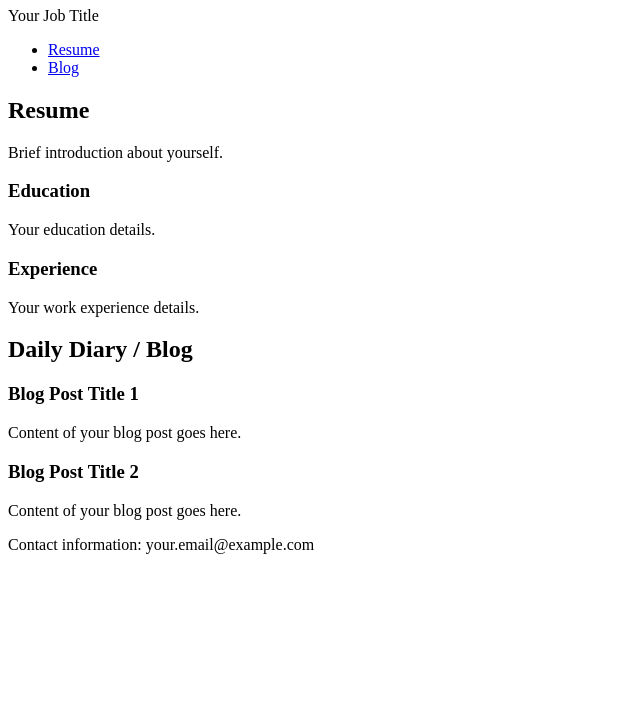
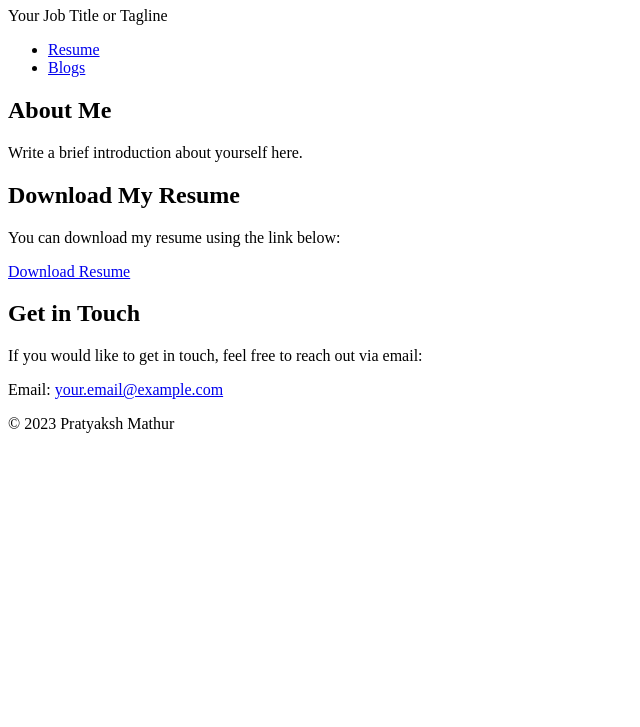
Before and after one commit to PratyakshMathur/PratyakshMathur.github.io, a plain HTML site: page index.html in a window 1280 px wide. Shown: the part 73-800 px from the top of the page, without its empty margins (0-640 px from the left). Drawn offline with Linux system fonts and the light colour scheme.

Commit message:
Resume.html

```diff
--- a/index.html
+++ b/index.html
@@ -4,44 +4,39 @@
     <meta charset="UTF-8">
     <meta name="viewport" content="width=device-width, initial-scale=1.0">
     <link rel="stylesheet" href="styles.css">
-    <title>Your Name's Resume</title>
+    <title>Pratyaksh Mathur's Resume</title>
 </head>
 <body>
     <header>
-        <h1>Your Name</h1>
-        <p>Your Job Title</p>
+        <h1>Pratyaksh Mathur</h1>
+        <p>Your Job Title or Tagline</p>
         <nav>
             <ul>
-                <li><a href="#resume">Resume</a></li>
-                <li><a href="#blog">Blog</a></li>
+                <li><a href="resume.html">Resume</a></li> <!-- Link to download your resume -->
+                <li><a href="blogs/">Blogs</a></li>       <!-- Link to your blog section -->
             </ul>
         </nav>
     </header>
 
-    <section id="resume">
-        <h2>Resume</h2>
-        <p>Brief introduction about yourself.</p>
-        <h3>Education</h3>
-        <p>Your education details.</p>
-        <h3>Experience</h3>
-        <p>Your work experience details.</p>
+    <section id="about">
+        <h2>About Me</h2>
+        <p>Write a brief introduction about yourself here.</p>
     </section>
 
-    <section id="blog">
-        <h2>Daily Diary / Blog</h2>
-        <article>
-            <h3>Blog Post Title 1</h3>
-            <p>Content of your blog post goes here.</p>
-        </article>
-        <article>
-            <h3>Blog Post Title 2</h3>
-            <p>Content of your blog post goes here.</p>
-        </article>
-        <!-- Add more blog posts as needed -->
+    <section id="download-resume">
+        <h2>Download My Resume</h2>
+        <p>You can download my resume using the link below:</p>
+        <a href="path/to/your/resume.pdf" download>Download Resume</a> <!-- Replace with the actual path to your resume file -->
+    </section>
+
+    <section id="contact">
+        <h2>Get in Touch</h2>
+        <p>If you would like to get in touch, feel free to reach out via email:</p>
+        <p>Email: <a href="mailto:your.email@example.com">your.email@example.com</a></p> <!-- Replace with your email -->
     </section>
 
     <footer>
-        <p>Contact information: your.email@example.com</p>
+        <p>© 2023 Pratyaksh Mathur</p>
     </footer>
 </body>
 </html>
```
Also changed, not shown: resume.html (added, +29 -0 lines), 1 other file.
